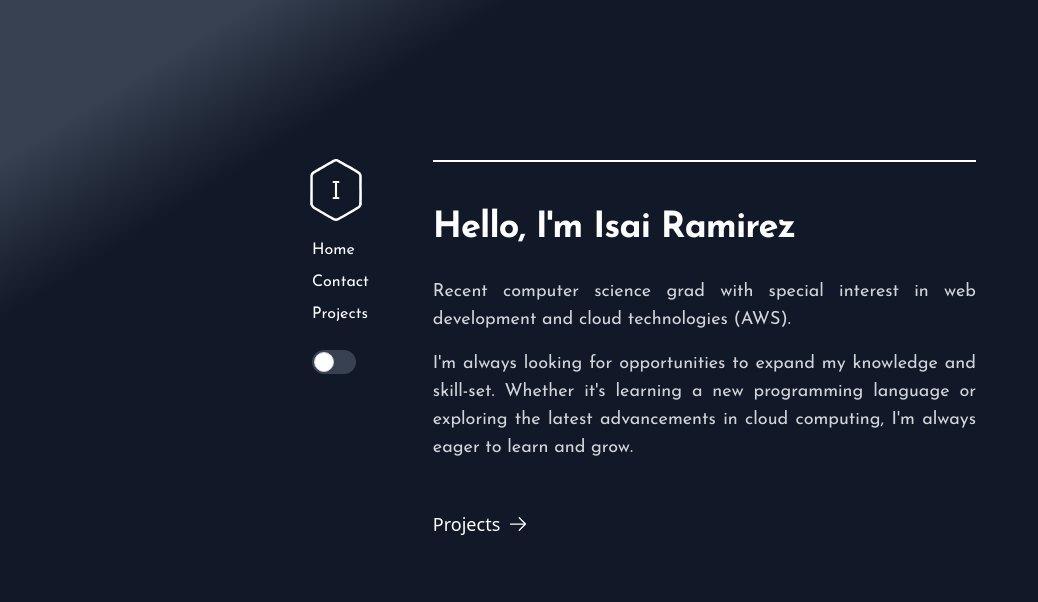
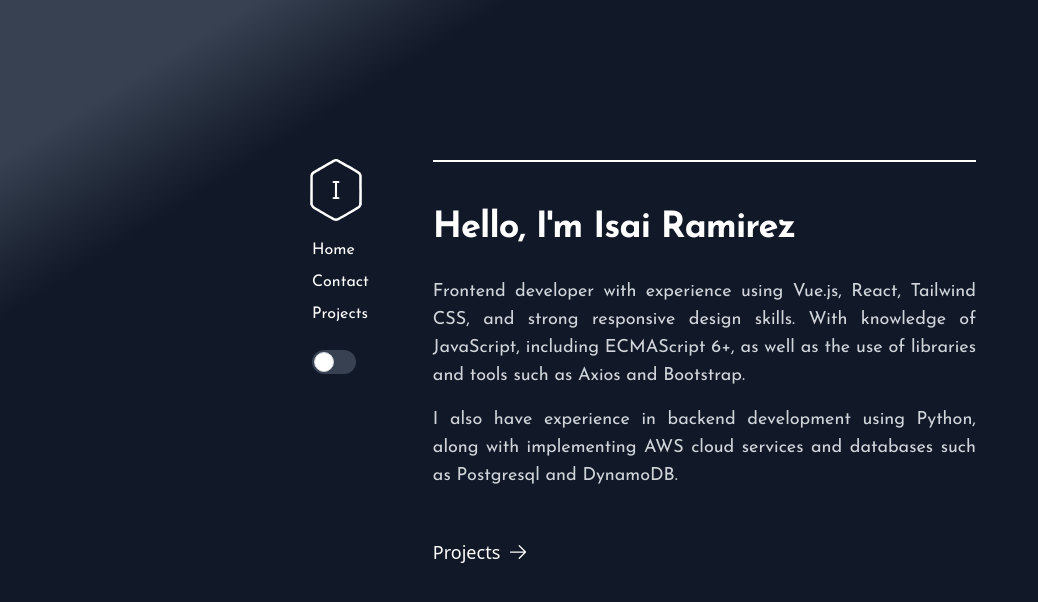
Before and after one commit to CodeSwallow/profile-page, a Next.js app: page / in a window 1280 px wide. Shown: the top 602 px of the page, without its empty margins (0-1038 px from the left). Built offline with nearby package versions, Linux system fonts and the light colour scheme.

Commit message:
feat: updated body text

```diff
--- a/src/pages/index.js
+++ b/src/pages/index.js
@@ -5,8 +5,8 @@ import Link from "next/link";
 export default function Home() {
     let bodyText = {
         "title": "Hello, I'm Isai Ramirez",
-        "underTitle": "Recent computer science grad with special interest in web development and cloud technologies (AWS).",
-        "body": "I'm always looking for opportunities to expand my knowledge and skill-set. Whether it's learning a new programming language or exploring the latest advancements in cloud computing, I'm always eager to learn and grow."
+        "underTitle": "Frontend developer with experience using Vue.js, React, Tailwind CSS, and strong responsive design skills. With knowledge of JavaScript, including ECMAScript 6+, as well as the use of libraries and tools such as Axios and Bootstrap.",
+        "body": "I also have experience in backend development using Python, along with implementing AWS cloud services and databases such as Postgresql and DynamoDB."
     }
 
     return (
```
